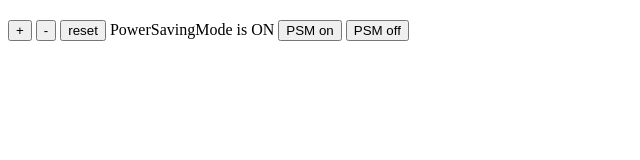
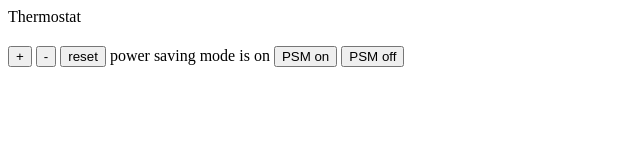
Before and after one commit to drkitsch/thermostat, a plain HTML site: page index.html in a window 1280 px wide. Shown: the whole page, without its empty margins (0-640 px from the left). Drawn offline with Linux system fonts and the light colour scheme.

Commit message:
included head

```diff
--- a/index.html
+++ b/index.html
@@ -1,8 +1,9 @@
+
 <!DOCTYPE html>
 <html>
   <head>
-    <title>thermostat</title>
-  </head>
+    <title>Thermostat</title>
+  <head>Thermostat</head>
   <body>
     <section>
       <h1 id="temperature"></h1>
@@ -10,11 +11,11 @@
         <button id="temperature-up">+</button>
         <button id="temperature-down">-</button>
         <button id="temperature-reset">reset</button>
-         PowerSavingMode is <span id="power-saving-status">ON</span>
+        power saving mode is <span id="power-saving-status">on</span>
         <button id="powersaving-on">PSM on</button>
         <button id="powersaving-off">PSM off</button>
       </p>
     </section>
-    <script src="src/thermostat.js"></script>
   </body>
+  <script src="src/thermostat.js"></script>
 </html>
```
